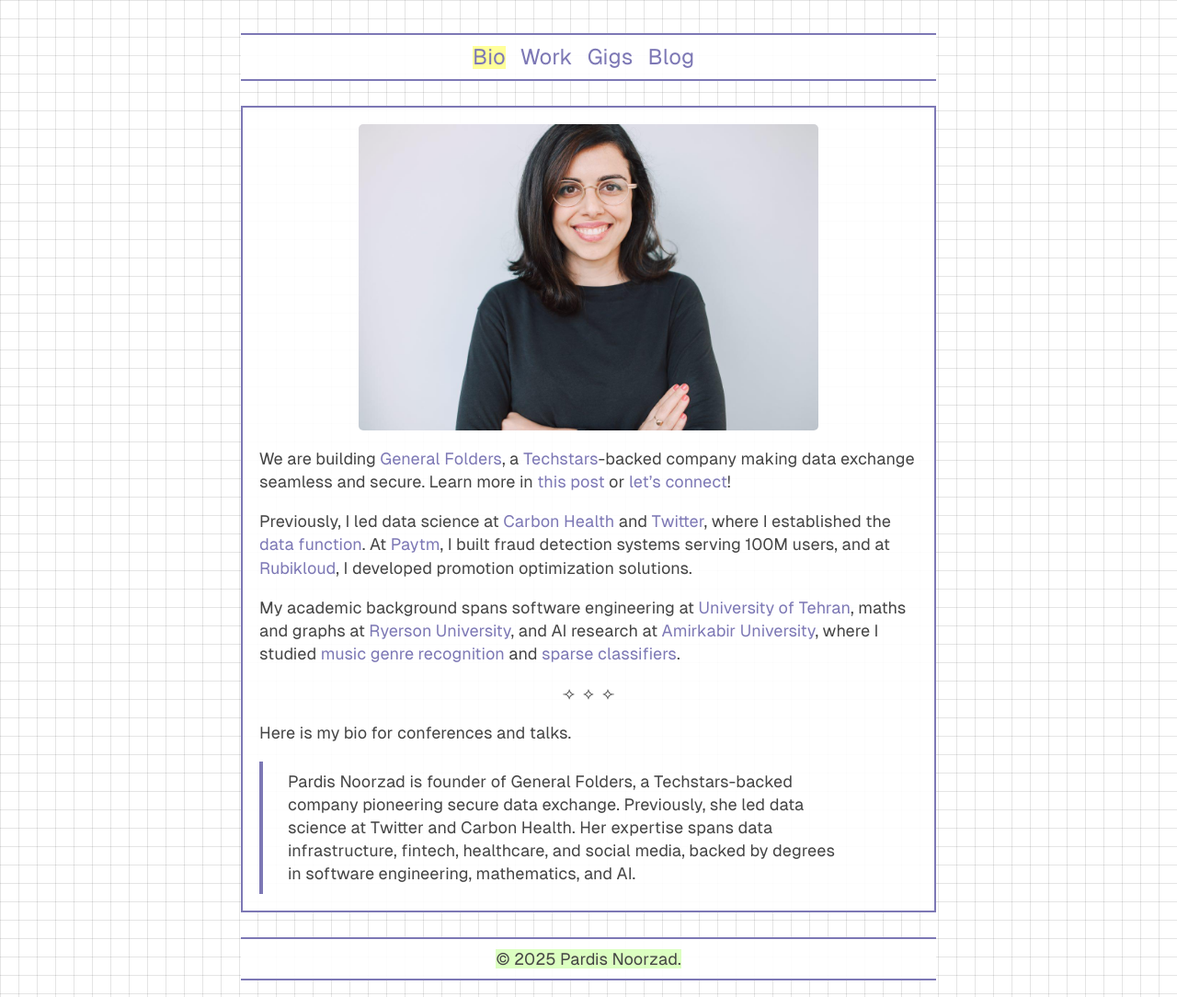
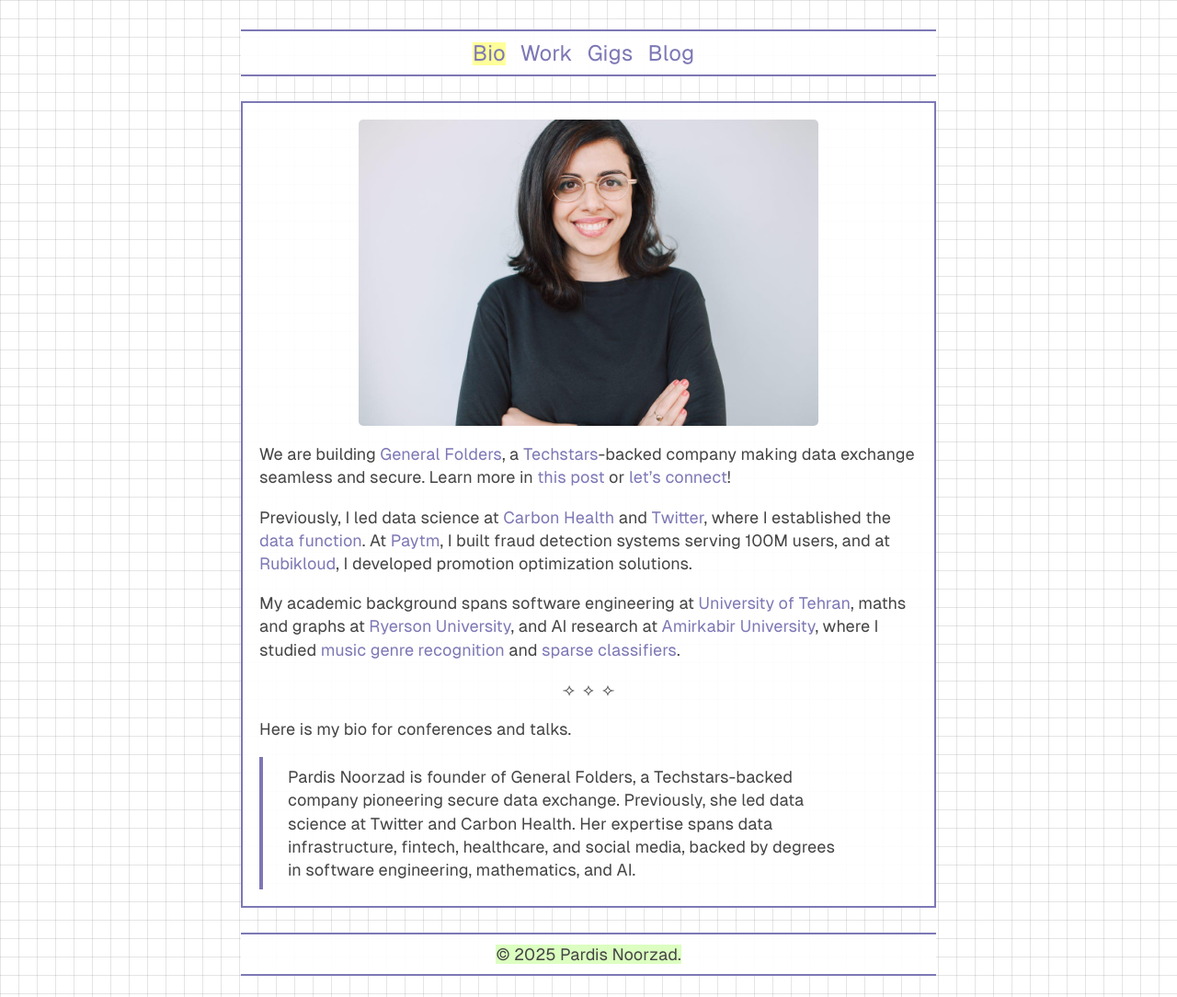
Before and after one commit to djpardis/djpardis.github.io, a Jekyll site: the page built from index.md, in a window 1280 px wide. Shown: the whole page at 92% size. Built offline with Jekyll 4.4.1, drawn with Linux system fonts in a browser that asks for light colours.

Commit message:
Improve responsiveness and balance page spacing

```diff
--- a/index.md
+++ b/index.md
@@ -5,7 +5,7 @@
 title: Bio
 ---
 
-<div style="margin: 0 auto; max-width: 500px; text-align: center;">
+<div style="margin: 0 auto; max-width: min(500px, 100%); text-align: center;">
     <img src="/files/pics/profile_pic.jpg" alt="Pardis Noorzad" title="Pardis Noorzad" style="width: 100%; height: auto; display: block;">
 </div>
 
--- a/public/css/container-fix.css
+++ b/public/css/container-fix.css
@@ -67,6 +67,12 @@
 
 /* Mobile container widths */
 @media (max-width: 30em) {
+  body {
+    /* Add equal padding to top and bottom */
+    padding-top: 1.5rem;
+    padding-bottom: 1.5rem;
+  }
+
   .masthead .container {
     width: 100%;
     margin: 0;
--- a/public/css/custom-styles.css
+++ b/public/css/custom-styles.css
@@ -12,8 +12,8 @@
 
 /* Background styling */
 body {
-  margin: 0.5rem 2rem !important;
-  min-height: calc(100vh - 1rem);
+  margin: 0.25rem 2rem !important;
+  min-height: calc(100vh - 0.5rem);
   background-color: white;
   background-image:
     /* Graph paper lines */
@@ -164,6 +164,7 @@
 .copyright {
   text-align: center;
   margin-top: 1.5rem;
+  margin-bottom: 0.25rem;
   display: flex;
   justify-content: center;
 }
@@ -293,8 +294,19 @@
     margin: 0 !important;
   }
 
+  /* Add space after copyright in mobile */
+  .copyright {
+    margin-bottom: 1.5rem;
+  }
+
   .wrap {
     padding: 0;
+  }
+
+  /* Ensure responsive image containers on mobile */
+  [style*="max-width: min(500px, 100%)"] {
+    margin: 0 0.5rem !important;
+    max-width: calc(100% - 1rem) !important;
   }
 
   /* Mobile navigation */
```
Also changed, not shown: gigs.md (+1 -1 lines).
